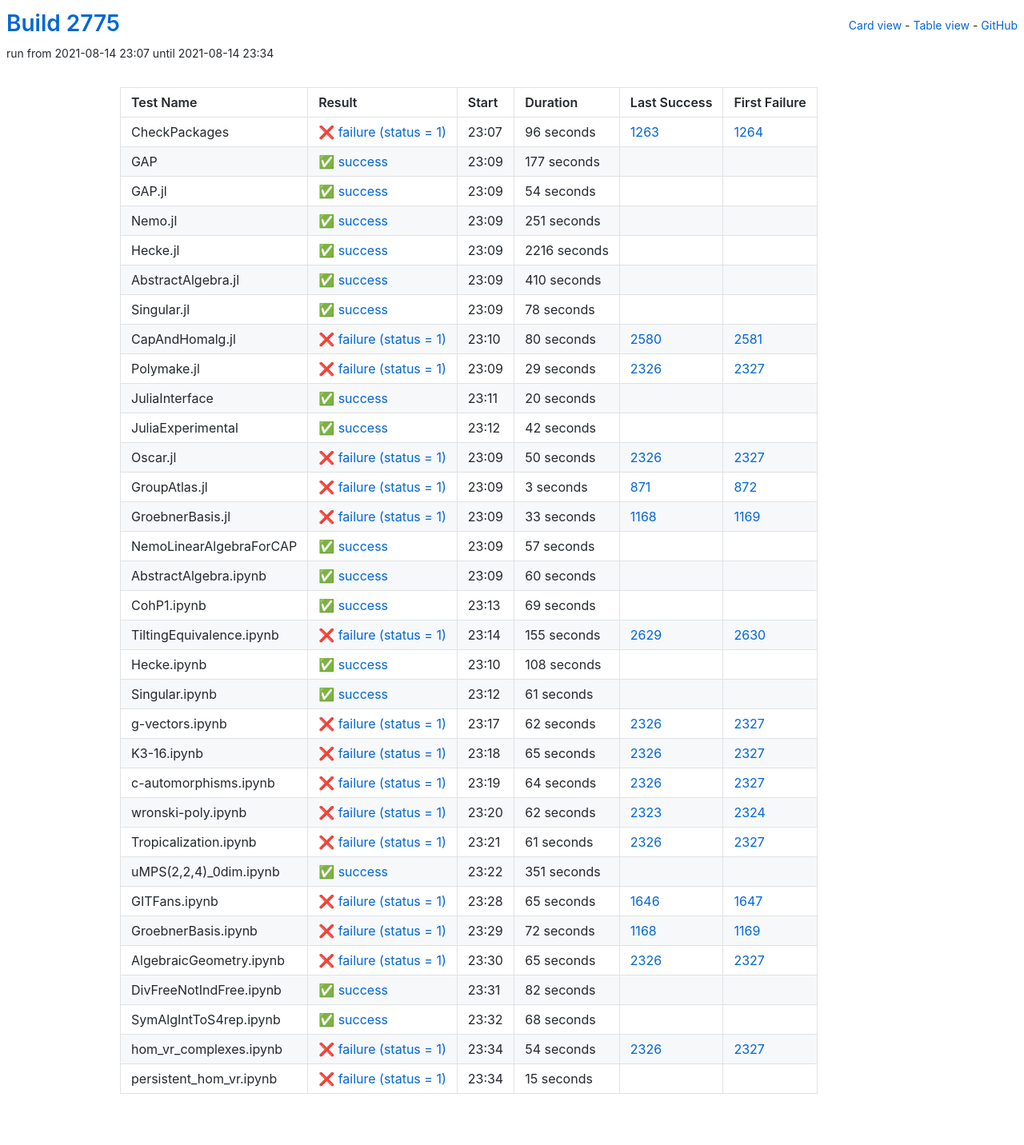
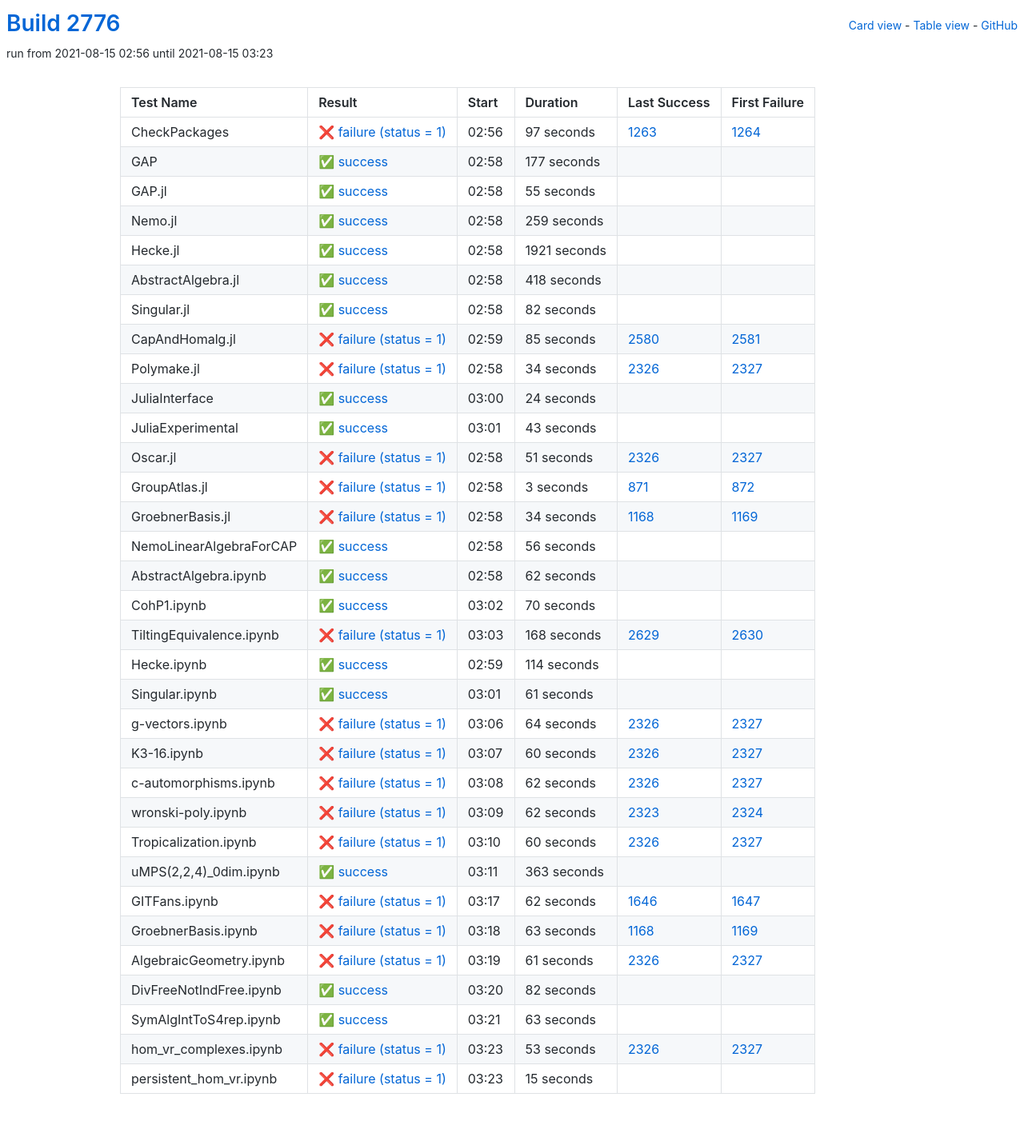
Before and after one commit to oscar-system/oscar-ci-status-stable, a Jekyll site: the page built from table.html, in a window 1280 px wide. Shown: the whole page at 80% size. Built offline with Jekyll 4.4.1, drawn with Linux system fonts in a browser that asks for light colours.

Commit message:
Build #2776

```diff
--- a/_data/ci.yml
+++ b/_data/ci.yml
@@ -1,6 +1,6 @@
 ---
-build: 2775
-build_url: https://oscarci.mathematik.uni-kl.de/job/oscar-stable/2775/
+build: 2776
+build_url: https://oscarci.mathematik.uni-kl.de/job/oscar-stable/2776/
 job: oscar-stable
 organization: oscar-system
 repo: oscar-ci-status-stable
@@ -8,20 +8,20 @@ repourl: https://github.com/oscar-system/oscar-ci-status-stable
 tests:
 - name: CheckPackages
   id: checkpackages
-  log: https://oscarci.mathematik.uni-kl.de/job/oscar-stable/2775/artifact/logs/build-2775/CheckPackages.log
-  start: 2021-08-14 23:07
+  log: https://oscarci.mathematik.uni-kl.de/job/oscar-stable/2776/artifact/logs/build-2776/CheckPackages.log
+  start: 2021-08-15 02:56
   success: false
   exitcode: 1
   status: failure
-  duration: 96
+  duration: 97
   last_success: 1263
   last_success_url: https://oscarci.mathematik.uni-kl.de/job/oscar-stable/1263/
   first_failure: 1264
   first_failure_url: https://oscarci.mathematik.uni-kl.de/job/oscar-stable/1264/
 - name: GAP
   id: gap
-  log: https://oscarci.mathematik.uni-kl.de/job/oscar-stable/2775/artifact/logs/build-2775/GAP.log
-  start: 2021-08-14 23:09
+  log: https://oscarci.mathematik.uni-kl.de/job/oscar-stable/2776/artifact/logs/build-2776/GAP.log
+  start: 2021-08-15 02:58
   success: true
   exitcode: 0
   status: success
@@ -32,128 +32,128 @@ tests:
   first_failure_url:
 - name: GAP.jl
   id: gap-jl
-  log: https://oscarci.mathematik.uni-kl.de/job/oscar-stable/2775/artifact/logs/build-2775/GAP.jl.log
-  start: 2021-08-14 23:09
+  log: https://oscarci.mathematik.uni-kl.de/job/oscar-stable/2776/artifact/logs/build-2776/GAP.jl.log
+  start: 2021-08-15 02:58
   success: true
   exitcode: 0
   status: success
-  duration: 54
+  duration: 55
   last_success: false
   last_success_url:
   first_failure: false
   first_failure_url:
 - name: Nemo.jl
   id: nemo-jl
-  log: https://oscarci.mathematik.uni-kl.de/job/oscar-stable/2775/artifact/logs/build-2775/Nemo.jl.log
-  start: 2021-08-14 23:09
+  log: https://oscarci.mathematik.uni-kl.de/job/oscar-stable/2776/artifact/logs/build-2776/Nemo.jl.log
+  start: 2021-08-15 02:58
   success: true
   exitcode: 0
   status: success
-  duration: 251
+  duration: 259
   last_success: false
   last_success_url:
   first_failure: false
   first_failure_url:
 - name: Hecke.jl
   id: hecke-jl
-  log: https://oscarci.mathematik.uni-kl.de/job/oscar-stable/2775/artifact/logs/build-2775/Hecke.jl.log
-  start: 2021-08-14 23:09
+  log: https://oscarci.mathematik.uni-kl.de/job/oscar-stable/2776/artifact/logs/build-2776/Hecke.jl.log
+  start: 2021-08-15 02:58
   success: true
   exitcode: 0
   status: success
-  duration: 2216
+  duration: 1921
   last_success: false
   last_success_url:
   first_failure: false
   first_failure_url:
 - name: AbstractAlgebra.jl
   id: abstractalgebra-jl
-  log: https://oscarci.mathematik.uni-kl.de/job/oscar-stable/2775/artifact/logs/build-2775/AbstractAlgebra.jl.log
-  start: 2021-08-14 23:09
+  log: https://oscarci.mathematik.uni-kl.de/job/oscar-stable/2776/artifact/logs/build-2776/AbstractAlgebra.jl.log
+  start: 2021-08-15 02:58
   success: true
   exitcode: 0
   status: success
-  duration: 410
+  duration: 418
   last_success: false
   last_success_url:
   first_failure: false
   first_failure_url:
 - name: Singular.jl
   id: singular-jl
-  log: https://oscarci.mathematik.uni-kl.de/job/oscar-stable/2775/artifact/logs/build-2775/Singular.jl.log
-  start: 2021-08-14 23:09
+  log: https://oscarci.mathematik.uni-kl.de/job/oscar-stable/2776/artifact/logs/build-2776/Singular.jl.log
+  start: 2021-08-15 02:58
   success: true
   exitcode: 0
   status: success
-  duration: 78
+  duration: 82
   last_success: false
   last_success_url:
   first_failure: false
   first_failure_url:
 - name: CapAndHomalg.jl
   id: capandhomalg-jl
-  log: https://oscarci.mathematik.uni-kl.de/job/oscar-stable/2775/artifact/logs/build-2775/CapAndHomalg.jl.log
-  start: 2021-08-14 23:10
+  log: https://oscarci.mathematik.uni-kl.de/job/oscar-stable/2776/artifact/logs/build-2776/CapAndHomalg.jl.log
+  start: 2021-08-15 02:59
   success: false
   exitcode: 1
   status: failure
-  duration: 80
+  duration: 85
   last_success: 2580
   last_success_url: https://oscarci.mathematik.uni-kl.de/job/oscar-stable/2580/
   first_failure: 2581
   first_failure_url: https://oscarci.mathematik.uni-kl.de/job/oscar-stable/2581/
 - name: Polymake.jl
   id: polymake-jl
-  log: https://oscarci.mathematik.uni-kl.de/job/oscar-stable/2775/artifact/logs/build-2775/Polymake.jl.log
-  start: 2021-08-14 23:09
+  log: https://oscarci.mathematik.uni-kl.de/job/oscar-stable/2776/artifact/logs/build-2776/Polymake.jl.log
+  start: 2021-08-15 02:58
   success: false
   exitcode: 1
   status: failure
-  duration: 29
+  duration: 34
   last_success: 2326
   last_success_url: https://oscarci.mathematik.uni-kl.de/job/oscar-stable/2326/
   first_failure: 2327
   first_failure_url: https://oscarci.mathematik.uni-kl.de/job/oscar-stable/2327/
 - name: JuliaInterface
   id: juliainterface
-  log: https://oscarci.mathematik.uni-kl.de/job/oscar-stable/2775/artifact/logs/build-2775/JuliaInterface.log
-  start: 2021-08-14 23:11
+  log: https://oscarci.mathematik.uni-kl.de/job/oscar-stable/2776/artifact/logs/build-2776/JuliaInterface.log
+  start: 2021-08-15 03:00
   success: true
   exitcode: 0
   status: success
-  duration: 20
+  duration: 24
   last_success: false
   last_success_url:
   first_failure: false
   first_failure_url:
 - name: JuliaExperimental
   id: juliaexperimental
-  log: https://oscarci.mathematik.uni-kl.de/job/oscar-stable/2775/artifact/logs/build-2775/JuliaExperimental.log
-  start: 2021-08-14 23:12
+  log: https://oscarci.mathematik.uni-kl.de/job/oscar-stable/2776/artifact/logs/build-2776/JuliaExperimental.log
+  start: 2021-08-15 03:01
   success: true
   exitcode: 0
   status: success
-  duration: 42
+  duration: 43
   last_success: false
   last_success_url:
   first_failure: false
   first_failure_url:
 - name: Oscar.jl
   id: oscar-jl
-  log: https://oscarci.mathematik.uni-kl.de/job/oscar-stable/2775/artifact/logs/build-2775/Oscar.jl.log
-  start: 2021-08-14 23:09
+  log: https://oscarci.mathematik.uni-kl.de/job/oscar-stable/2776/artifact/logs/build-2776/Oscar.jl.log
+  start: 2021-08-15 02:58
   success: false
   exitcode: 1
   status: failure
-  duration: 50
+  duration: 51
   last_success: 2326
   last_success_url: https://oscarci.mathematik.uni-kl.de/job/oscar-stable/2326/
   first_failure: 2327
   first_failure_url: https://oscarci.mathematik.uni-kl.de/job/oscar-stable/2327/
 - name: GroupAtlas.jl
   id: groupatlas-jl
-  log: https://oscarci.mathematik.uni-kl.de/job/oscar-stable/2775/artifact/logs/build-2775/GroupAtlas.jl.log
-  start: 2021-08-14 23:09
+  log: https://oscarci.mathematik.uni-kl.de/job/oscar-stable/2776/artifact/logs/build-2776/GroupAtlas.jl.log
+  start: 2021-08-15 02:58
   success: false
   exitcode: 1
   status: failure
@@ -164,80 +164,80 @@ tests:
   first_failure_url: https://oscarci.mathematik.uni-kl.de/job/oscar-stable/872/
 - name: GroebnerBasis.jl
   id: groebnerbasis-jl
-  log: https://oscarci.mathematik.uni-kl.de/job/oscar-stable/2775/artifact/logs/build-2775/GroebnerBasis.jl.log
-  start: 2021-08-14 23:09
+  log: https://oscarci.mathematik.uni-kl.de/job/oscar-stable/2776/artifact/logs/build-2776/GroebnerBasis.jl.log
+  start: 2021-08-15 02:58
   success: false
   exitcode: 1
   status: failure
-  duration: 33
+  duration: 34
   last_success: 1168
   last_success_url: https://oscarci.mathematik.uni-kl.de/job/oscar-stable/1168/
   first_failure: 1169
   first_failure_url: https://oscarci.mathematik.uni-kl.de/job/oscar-stable/1169/
 - name: NemoLinearAlgebraForCAP
   id: nemolinearalgebraforcap
-  log: https://oscarci.mathematik.uni-kl.de/job/oscar-stable/2775/artifact/logs/build-2775/NemoLinearAlgebraForCAP.log
-  start: 2021-08-14 23:09
+  log: https://oscarci.mathematik.uni-kl.de/job/oscar-stable/2776/artifact/logs/build-2776/NemoLinearAlgebraForCAP.log
+  start: 2021-08-15 02:58
   success: true
   exitcode: 0
   status: success
-  duration: 57
+  duration: 56
   last_success: false
   last_success_url:
   first_failure: false
   first_failure_url:
 - name: AbstractAlgebra.ipynb
   id: abstractalgebra-ipynb
-  log: https://oscarci.mathematik.uni-kl.de/job/oscar-stable/2775/artifact/logs/build-2775/AbstractAlgebra.ipynb.log
-  start: 2021-08-14 23:09
+  log: https://oscarci.mathematik.uni-kl.de/job/oscar-stable/2776/artifact/logs/build-2776/AbstractAlgebra.ipynb.log
+  start: 2021-08-15 02:58
   success: true
   exitcode: 0
   status: success
-  duration: 60
+  duration: 62
   last_success: false
   last_success_url:
   first_failure: false
   first_failure_url:
 - name: CohP1.ipynb
   id: cohp1-ipynb
-  log: https://oscarci.mathematik.uni-kl.de/job/oscar-stable/2775/artifact/logs/build-2775/CohP1.ipynb.log
-  start: 2021-08-14 23:13
+  log: https://oscarci.mathematik.uni-kl.de/job/oscar-stable/2776/artifact/logs/build-2776/CohP1.ipynb.log
+  start: 2021-08-15 03:02
   success: true
   exitcode: 0
   status: success
-  duration: 69
+  duration: 70
   last_success: false
   last_success_url:
   first_failure: false
   first_failure_url:
 - name: TiltingEquivalence.ipynb
   id: tiltingequivalence-ipynb
-  log: https://oscarci.mathematik.uni-kl.de/job/oscar-stable/2775/artifact/logs/build-2775/TiltingEquivalence.ipynb.log
-  start: 2021-08-14 23:14
+  log: https://oscarci.mathematik.uni-kl.de/job/oscar-stable/2776/artifact/logs/build-2776/TiltingEquivalence.ipynb.log
+  start: 2021-08-15 03:03
   success: false
   exitcode: 1
   status: failure
-  duration: 155
+  duration: 168
   last_success: 2629
   last_success_url: https://oscarci.mathematik.uni-kl.de/job/oscar-stable/2629/
   first_failure: 2630
   first_failure_url: https://oscarci.mathematik.uni-kl.de/job/oscar-stable/2630/
 - name: Hecke.ipynb
   id: hecke-ipynb
-  log: https://oscarci.mathematik.uni-kl.de/job/oscar-stable/2775/artifact/logs/build-2775/Hecke.ipynb.log
-  start: 2021-08-14 23:10
+  log: https://oscarci.mathematik.uni-kl.de/job/oscar-stable/2776/artifact/logs/build-2776/Hecke.ipynb.log
+  start: 2021-08-15 02:59
   success: true
   exitcode: 0
   status: success
-  duration: 108
+  duration: 114
   last_success: false
   last_success_url:
   first_failure: false
   first_failure_url:
 - name: Singular.ipynb
   id: singular-ipynb
-  log: https://oscarci.mathematik.uni-kl.de/job/oscar-stable/2775/artifact/logs/build-2775/Singular.ipynb.log
-  start: 2021-08-14 23:12
+  log: https://oscarci.mathematik.uni-kl.de/job/oscar-stable/2776/artifact/logs/build-2776/Singular.ipynb.log
+  start: 2021-08-15 03:01
   success: true
   exitcode: 0
   status: success
@@ -248,8 +248,32 @@ tests:
   first_failure_url:
 - name: g-vectors.ipynb
   id: g-vectors-ipynb
-  log: https://oscarci.mathematik.uni-kl.de/job/oscar-stable/2775/artifact/logs/build-2775/g-vectors.ipynb.log
-  start: 2021-08-14 23:17
+  log: https://oscarci.mathematik.uni-kl.de/job/oscar-stable/2776/artifact/logs/build-2776/g-vectors.ipynb.log
+  start: 2021-08-15 03:06
+  success: false
+  exitcode: 1
+  status: failure
+  duration: 64
+  last_success: 2326
+  last_success_url: https://oscarci.mathematik.uni-kl.de/job/oscar-stable/2326/
+  first_failure: 2327
+  first_failure_url: https://oscarci.mathematik.uni-kl.de/job/oscar-stable/2327/
+- name: K3-16.ipynb
+  id: k3-16-ipynb
+  log: https://oscarci.mathematik.uni-kl.de/job/oscar-stable/2776/artifact/logs/build-2776/K3-16.ipynb.log
+  start: 2021-08-15 03:07
+  success: false
+  exitcode: 1
+  status: failure
+  duration: 60
+  last_success: 2326
+  last_success_url: https://oscarci.mathematik.uni-kl.de/job/oscar-stable/2326/
+  first_failure: 2327
+  first_failure_url: https://oscarci.mathematik.uni-kl.de/job/oscar-stable/2327/
+- name: c-automorphisms.ipynb
+  id: c-automorphisms-ipynb
+  log: https://oscarci.mathematik.uni-kl.de/job/oscar-stable/2776/artifact/logs/build-2776/c-automorphisms.ipynb.log
+  start: 2021-08-15 03:08
   success: false
   exitcode: 1
   status: failure
@@ -258,34 +282,10 @@ tests:
   last_success_url: https://oscarci.mathematik.uni-kl.de/job/oscar-stable/2326/
   first_failure: 2327
   first_failure_url: https://oscarci.mathematik.uni-kl.de/job/oscar-stable/2327/
-- name: K3-16.ipynb
-  id: k3-16-ipynb
-  log: https://oscarci.mathematik.uni-kl.de/job/oscar-stable/2775/artifact/logs/build-2775/K3-16.ipynb.log
-  start: 2021-08-14 23:18
-  success: false
-  exitcode: 1
-  status: failure
-  duration: 65
-  last_success: 2326
-  last_success_url: https://oscarci.mathematik.uni-kl.de/job/oscar-stable/2326/
-  first_failure: 2327
-  first_failure_url: https://oscarci.mathematik.uni-kl.de/job/oscar-stable/2327/
-- name: c-automorphisms.ipynb
-  id: c-automorphisms-ipynb
-  log: https://oscarci.mathematik.uni-kl.de/job/oscar-stable/2775/artifact/logs/build-2775/c-automorphisms.ipynb.log
-  start: 2021-08-14 23:19
-  success: false
-  exitcode: 1
-  status: failure
-  duration: 64
-  last_success: 2326
-  last_success_url: https://oscarci.mathematik.uni-kl.de/job/oscar-stable/2326/
-  first_failure: 2327
-  first_failure_url: https://oscarci.mathematik.uni-kl.de/job/oscar-stable/2327/
 - name: wronski-poly.ipynb
   id: wronski-poly-ipynb
-  log: https://oscarci.mathematik.uni-kl.de/job/oscar-stable/2775/artifact/logs/build-2775/wronski-poly.ipynb.log
-  start: 2021-08-14 23:20
+  log: https://oscarci.mathematik.uni-kl.de/job/oscar-stable/2776/artifact/logs/build-2776/wronski-poly.ipynb.log
+  start: 2021-08-15 03:09
   success: false
   exitcode: 1
   status: failure
@@ -296,8 +296,56 @@ tests:
   first_failure_url: https://oscarci.mathematik.uni-kl.de/job/oscar-stable/2324/
 - name: Tropicalization.ipynb
   id: tropicalization-ipynb
-  log: https://oscarci.mathematik.uni-kl.de/job/oscar-stable/2775/artifact/logs/build-2775/Tropicalization.ipynb.log
-  start: 2021-08-14 23:21
+  log: https://oscarci.mathematik.uni-kl.de/job/oscar-stable/2776/artifact/logs/build-2776/Tropicalization.ipynb.log
+  start: 2021-08-15 03:10
+  success: false
+  exitcode: 1
+  status: failure
+  duration: 60
+  last_success: 2326
+  last_success_url: https://oscarci.mathematik.uni-kl.de/job/oscar-stable/2326/
+  first_failure: 2327
+  first_failure_url: https://oscarci.mathematik.uni-kl.de/job/oscar-stable/2327/
+- name: uMPS(2,2,4)_0dim.ipynb
+  id: umps-2-2-4-0dim-ipynb
+  log: https://oscarci.mathematik.uni-kl.de/job/oscar-stable/2776/artifact/logs/build-2776/uMPS-2-2-4-_0dim.ipynb.log
+  start: 2021-08-15 03:11
+  success: true
+  exitcode: 0
+  status: success
+  duration: 363
+  last_success: false
+  last_success_url:
+  first_failure: false
+  first_failure_url:
+- name: GITFans.ipynb
+  id: gitfans-ipynb
+  log: https://oscarci.mathematik.uni-kl.de/job/oscar-stable/2776/artifact/logs/build-2776/GITFans.ipynb.log
+  start: 2021-08-15 03:17
+  success: false
+  exitcode: 1
+  status: failure
+  duration: 62
+  last_success: 1646
+  last_success_url: https://oscarci.mathematik.uni-kl.de/job/oscar-stable/1646/
+  first_failure: 1647
+  first_failure_url: https://oscarci.mathematik.uni-kl.de/job/oscar-stable/1647/
+- name: GroebnerBasis.ipynb
+  id: groebnerbasis-ipynb
+  log: https://oscarci.mathematik.uni-kl.de/job/oscar-stable/2776/artifact/logs/build-2776/GroebnerBasis.ipynb.log
+  start: 2021-08-15 03:18
+  success: false
+  exitcode: 1
+  status: failure
+  duration: 63
+  last_success: 1168
+  last_success_url: https://oscarci.mathematik.uni-kl.de/job/oscar-stable/1168/
+  first_failure: 1169
+  first_failure_url: https://oscarci.mathematik.uni-kl.de/job/oscar-stable/1169/
+- name: AlgebraicGeometry.ipynb
+  id: algebraicgeometry-ipynb
+  log: https://oscarci.mathematik.uni-kl.de/job/oscar-stable/2776/artifact/logs/build-2776/AlgebraicGeometry.ipynb.log
+  start: 2021-08-15 03:19
   success: false
   exitcode: 1
   status: failure
@@ -306,58 +354,10 @@ tests:
   last_success_url: https://oscarci.mathematik.uni-kl.de/job/oscar-stable/2326/
   first_failure: 2327
   first_failure_url: https://oscarci.mathematik.uni-kl.de/job/oscar-stable/2327/
-- name: uMPS(2,2,4)_0dim.ipynb
-  id: umps-2-2-4-0dim-ipynb
-  log: https://oscarci.mathematik.uni-kl.de/job/oscar-stable/2775/artifact/logs/build-2775/uMPS-2-2-4-_0dim.ipynb.log
-  start: 2021-08-14 23:22
-  success: true
-  exitcode: 0
-  status: success
-  duration: 351
-  last_success: false
-  last_success_url:
-  first_failure: false
-  first_failure_url:
-- name: GITFans.ipynb
-  id: gitfans-ipynb
-  log: https://oscarci.mathematik.uni-kl.de/job/oscar-stable/2775/artifact/logs/build-2775/GITFans.ipynb.log
-  start: 2021-08-14 23:28
-  success: false
-  exitcode: 1
-  status: failure
-  duration: 65
-  last_success: 1646
-  last_success_url: https://oscarci.mathematik.uni-kl.de/job/oscar-stable/1646/
-  first_failure: 1647
-  first_failure_url: https://oscarci.mathematik.uni-kl.de/job/oscar-stable/1647/
-- name: GroebnerBasis.ipynb
-  id: groebnerbasis-ipynb
-  log: https://oscarci.mathematik.uni-kl.de/job/oscar-stable/2775/artifact/logs/build-2775/GroebnerBasis.ipynb.log
-  start: 2021-08-14 23:29
-  success: false
-  exitcode: 1
-  status: failure
-  duration: 72
-  last_success: 1168
-  last_success_url: https://oscarci.mathematik.uni-kl.de/job/oscar-stable/1168/
-  first_failure: 1169
-  first_failure_url: https://oscarci.mathematik.uni-kl.de/job/oscar-stable/1169/
-- name: AlgebraicGeometry.ipynb
-  id: algebraicgeometry-ipynb
-  log: https://oscarci.mathematik.uni-kl.de/job/oscar-stable/2775/artifact/logs/build-2775/AlgebraicGeometry.ipynb.log
-  start: 2021-08-14 23:30
-  success: false
-  exitcode: 1
-  status: failure
-  duration: 65
-  last_success: 2326
-  last_success_url: https://oscarci.mathematik.uni-kl.de/job/oscar-stable/2326/
-  first_failure: 2327
-  first_failure_url: https://oscarci.mathematik.uni-kl.de/job/oscar-stable/2327/
 - name: DivFreeNotIndFree.ipynb
   id: divfreenotindfree-ipynb
-  log: https://oscarci.mathematik.uni-kl.de/job/oscar-stable/2775/artifact/logs/build-2775/DivFreeNotIndFree.ipynb.log
-  start: 2021-08-14 23:31
+  log: https://oscarci.mathematik.uni-kl.de/job/oscar-stable/2776/artifact/logs/build-2776/DivFreeNotIndFree.ipynb.log
+  start: 2021-08-15 03:20
   success: true
   exitcode: 0
   status: success
@@ -368,32 +368,32 @@ tests:
   first_failure_url:
 - name: SymAlgIntToS4rep.ipynb
   id: symalginttos4rep-ipynb
-  log: https://oscarci.mathematik.uni-kl.de/job/oscar-stable/2775/artifact/logs/build-2775/SymAlgIntToS4rep.ipynb.log
-  start: 2021-08-14 23:32
+  log: https://oscarci.mathematik.uni-kl.de/job/oscar-stable/2776/artifact/logs/build-2776/SymAlgIntToS4rep.ipynb.log
+  start: 2021-08-15 03:21
   success: true
   exitcode: 0
   status: success
-  duration: 68
+  duration: 63
   last_success: false
   last_success_url:
   first_failure: false
   first_failure_url:
 - name: hom_vr_complexes.ipynb
   id: hom-vr-complexes-ipynb
-  log: https://oscarci.mathematik.uni-kl.de/job/oscar-stable/2775/artifact/logs/build-2775/hom_vr_complexes.ipynb.log
-  start: 2021-08-14 23:34
+  log: https://oscarci.mathematik.uni-kl.de/job/oscar-stable/2776/artifact/logs/build-2776/hom_vr_complexes.ipynb.log
+  start: 2021-08-15 03:23
   success: false
   exitcode: 1
   status: failure
-  duration: 54
+  duration: 53
   last_success: 2326
   last_success_url: https://oscarci.mathematik.uni-kl.de/job/oscar-stable/2326/
   first_failure: 2327
   first_failure_url: https://oscarci.mathematik.uni-kl.de/job/oscar-stable/2327/
 - name: persistent_hom_vr.ipynb
   id: persistent-hom-vr-ipynb
-  log: https://oscarci.mathematik.uni-kl.de/job/oscar-stable/2775/artifact/logs/build-2775/persistent_hom_vr.ipynb.log
-  start: 2021-08-14 23:34
+  log: https://oscarci.mathematik.uni-kl.de/job/oscar-stable/2776/artifact/logs/build-2776/persistent_hom_vr.ipynb.log
+  start: 2021-08-15 03:23
   success: false
   exitcode: 1
   status: failure
```
Also changed, not shown: README.md.
